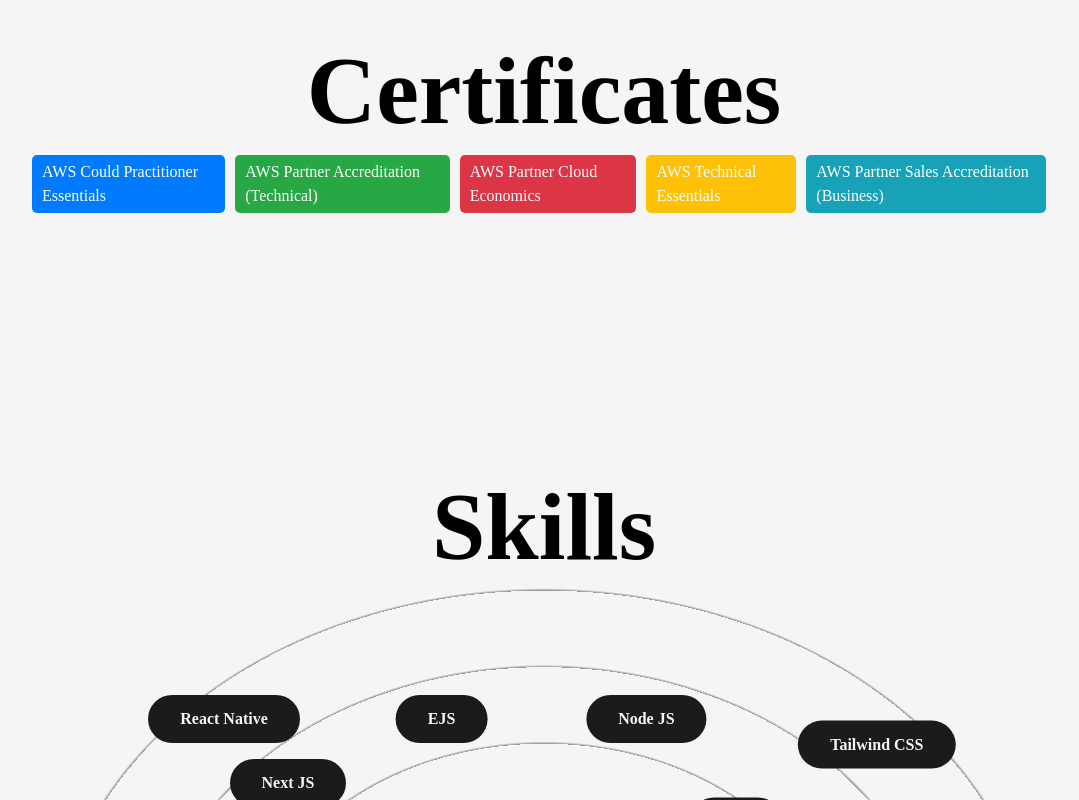
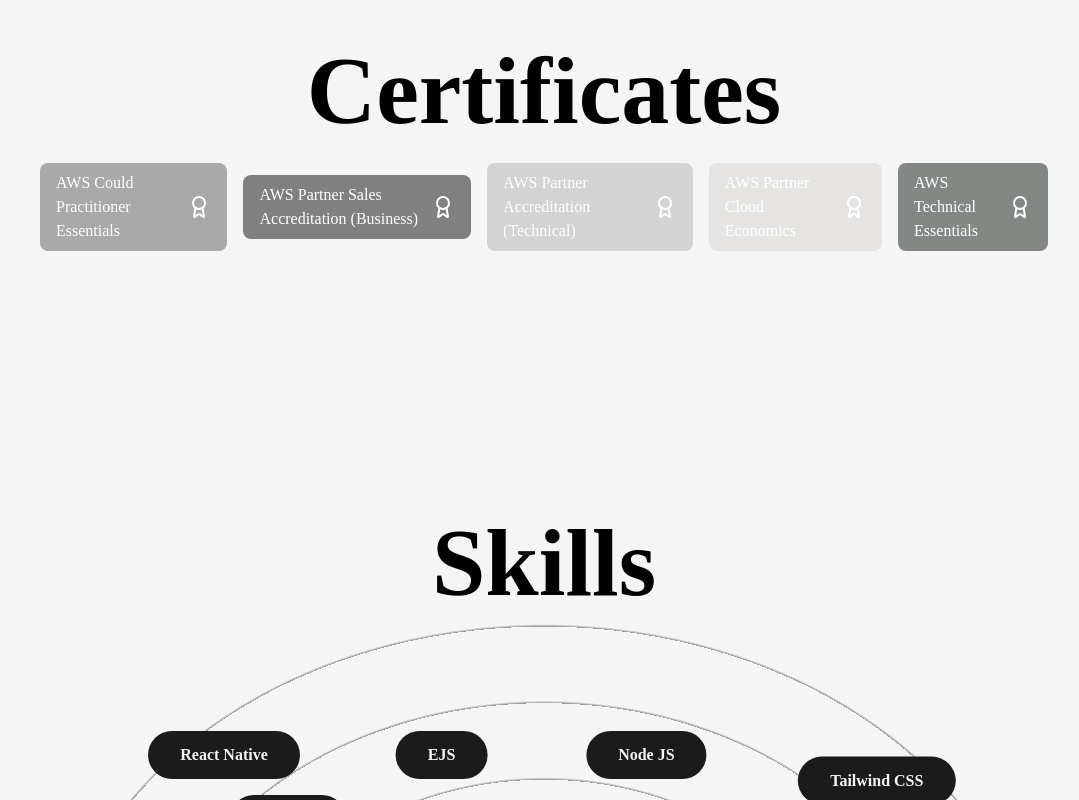
Before and after one commit to Ubaton/portfolio_v2, a Next.js app: page /about in a window 1280 px wide. Shown: the part 1080-1880 px from the top of the page, without its empty margins (96-1175 px from the left). Built offline with nearby package versions, Linux system fonts and the light colour scheme.

Commit message:
v0.2.31 Certificates Component

```diff
--- a/package.json
+++ b/package.json
@@ -12,6 +12,7 @@
     "eslint": "8.36.0",
     "eslint-config-next": "^14.1.0",
     "framer-motion": "^10.6.0",
+    "lucide-react": "^0.378.0",
     "next": "^14.1.0",
     "react": "^18.2.0",
     "react-dom": "^18.2.0"
--- a/src/components/Certificates/Certificates.js
+++ b/src/components/Certificates/Certificates.js
@@ -1,10 +1,15 @@
 import React from "react";
 import Link from "next/link";
+import { Award } from "lucide-react";
 
 const certificates = [
   {
     title: "AWS Could Practitioner Essentials",
     pdfCertificate: "/Certificates/AWS_CPE.pdf",
+  },
+  {
+    title: "AWS Partner Sales Accreditation (Business)",
+    pdfCertificate: "/Certificates/AWS_TE.pdf",
   },
   {
     title: "AWS Partner Accreditation (Technical)",
@@ -18,10 +23,6 @@
     title: "AWS Technical Essentials",
     pdfCertificate: "/Certificates/AWS_Partner_SAB.pdf",
   },
-  {
-    title: "AWS Partner Sales Accreditation (Business)",
-    pdfCertificate: "/Certificates/AWS_TE.pdf",
-  },
 ];
 
 const Certificates = () => {
@@ -30,22 +31,18 @@
       <h2 className="font-bold text-8xl mt-64 w-full text-center md:text-6xl md:mt-32">
         Certificates
       </h2>
-      <div className="flex flex-row pt-4">
+      <div className="flex flex-row items-center md:flex-row md:flex-wrap md:justify-center pt-4">
         {certificates.map(({ title, pdfCertificate }, index) => (
-          <Link
-            href={pdfCertificate}
-            target={"_blank"}
-            key={index}
-            style={{
-              marginRight: "10px",
-              marginBottom: "10px",
-              padding: "5px 10px",
-              borderRadius: "5px",
-              backgroundColor: getColor(index),
-              color: "#fff",
-            }}
-          >
-            <span>{title}</span>
+          <Link href={pdfCertificate} target={"_blank"} key={index}>
+            <span
+              className="bg-gray-500 text-white rounded-lg py-2 px-4 m-2 flex items-center"
+              style={{ backgroundColor: getColor(index) }}
+            >
+              <span className="mr-2">{title}</span>
+              <span>
+                <Award size={24} />
+              </span>
+            </span>
           </Link>
         ))}
       </div>
@@ -54,7 +51,7 @@
 };
 
 const getColor = (index) => {
-  const colors = ["#007bff", "#28a745", "#dc3545", "#ffc107", "#17a2b8"];
+  const colors = ["#A9A9A9", "#808080", "#D3D3D3", "#E5E4E2", "#848884"];
   return colors[index % colors.length];
 };
 
```
Also changed, not shown: 1 other file (tests, documents, lock files or other folders).
